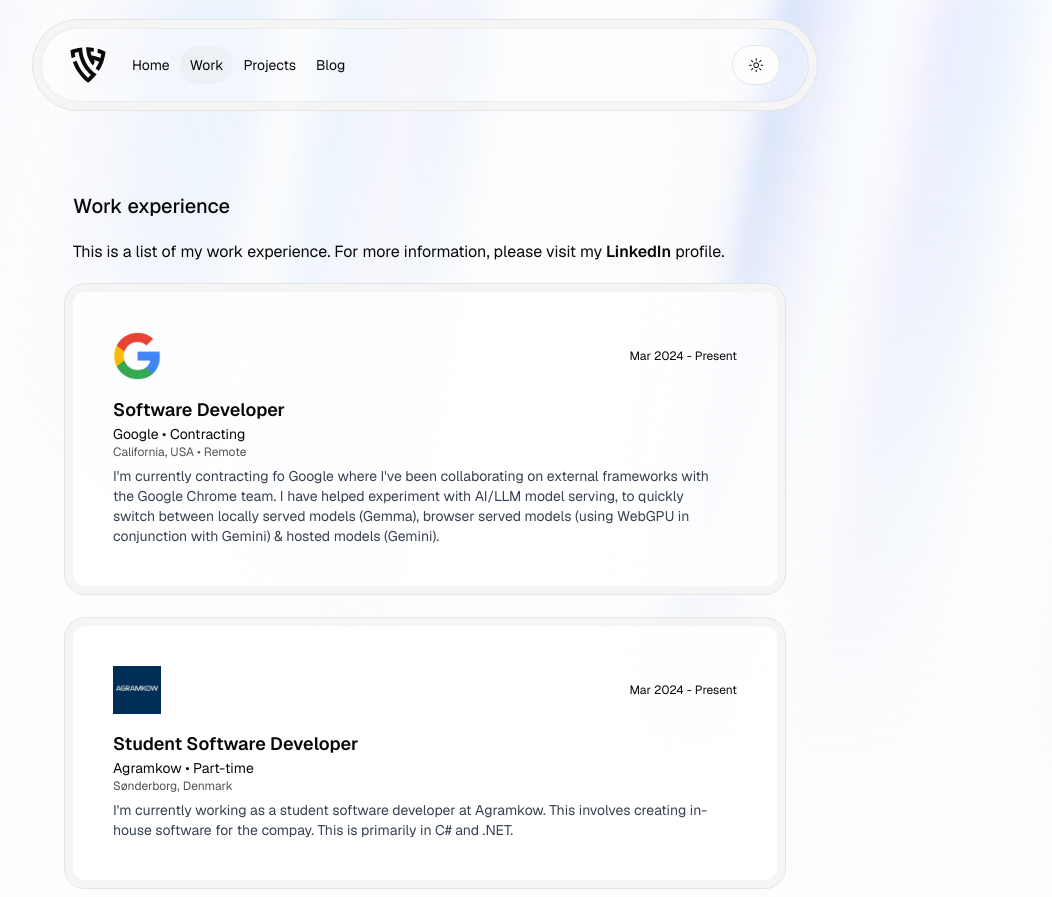
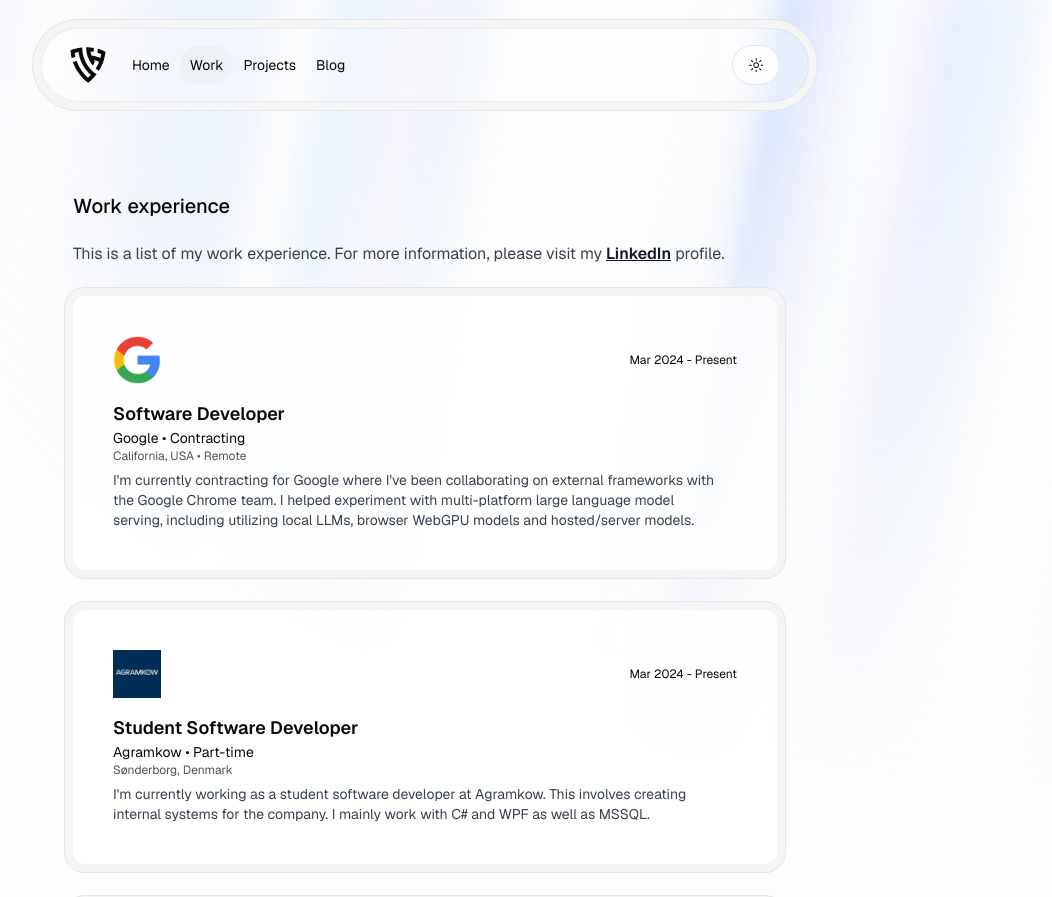
Before and after one commit to jakobhoeg/jakobhoeg.dev, a Next.js app: page /work in a window 1280 px wide. Shown: the top 897 px of the page, without its empty margins (215-1267 px from the left). Built offline with nearby package versions, Linux system fonts and the light colour scheme.

Commit message:
fix: prose classname to add some spacing

```diff
--- a/src/app/blog/page.tsx
+++ b/src/app/blog/page.tsx
@@ -5,7 +5,7 @@ export default function BlogPage() {
   return (
     <div className="flex h-full w-full flex-col gap-5">
       <h1 className="text-xl font-medium">Blog posts</h1>
-      <p className="max-w-prose">
+      <p className="prose dark:prose-invert">
         Coming soon. In the meantime, checkout my{' '}
         <Link className="font-semibold" href="https://medium.com/@jakobhoeg">
           Medium
--- a/src/app/page.tsx
+++ b/src/app/page.tsx
@@ -9,10 +9,10 @@ import Link from 'next/link';
 export default function Home() {
   return (
     <div className="flex h-full w-full flex-col gap-5">
-      <h1 className="text-xl font-medium">Hey, I&apos;m Jakob 👋</h1>
-      <p>
-        An aspiring software developer located in Denmark who loves to create
-        better UX and DX.
+      <h1 className="text-xl font-medium">Hey there, curious 👋</h1>
+      <p className="prose dark:prose-invert">
+        I&apos;m an aspiring software developer located in Denmark and I love to
+        create better UX and DX - especially through OSS (Open Source Software).
         <br />
         Currently, I am contracting for{' '}
         <Link href="/work" className="font-semibold">
--- a/src/app/projects/page.tsx
+++ b/src/app/projects/page.tsx
@@ -7,7 +7,7 @@ export default function ProjectsPage() {
   return (
     <div className="flex h-full w-full flex-col gap-5">
       <h1 className="text-xl font-medium">Projects I&apos;ve worked on</h1>
-      <p className="max-w-prose">
+      <p className="prose dark:prose-invert">
         This is a list of some of the projects I&apos;ve worked on. You can find
         more on my{' '}
         <Link href="/github" className="font-semibold">
--- a/src/app/work/page.tsx
+++ b/src/app/work/page.tsx
@@ -7,7 +7,7 @@ export default function WorkPage() {
   return (
     <div className="flex h-full w-full flex-col gap-5">
       <h1 className="text-xl font-medium">Work experience</h1>
-      <p className="max-w-prose">
+      <p className="prose dark:prose-invert">
         This is a list of my work experience. For more information, please visit
         my{' '}
         <Link
--- a/src/lib/data.tsx
+++ b/src/lib/data.tsx
@@ -8,7 +8,7 @@ export const Work: WorkCardProps[] = [
     location: 'California, USA • Remote',
     logoSrc: '/assets/logos/google.png',
     description:
-      "I'm currently contracting fo Google where I've been collaborating on external frameworks with the Google Chrome team. I have helped experiment with AI/LLM model serving, to quickly switch between locally served models (Gemma), browser served models (using WebGPU in conjunction with Gemini) & hosted models (Gemini).",
+      "I'm currently contracting for Google where I've been collaborating on external frameworks with the Google Chrome team. I helped experiment with multi-platform large language model serving, including utilizing local LLMs, browser WebGPU models and hosted/server models.",
     type: 'Contracting',
     timeframe: 'Mar 2024 - Present',
   },
@@ -19,7 +19,7 @@ export const Work: WorkCardProps[] = [
     location: 'Sønderborg, Denmark',
     logoSrc: '/assets/logos/agramkow.jpg',
     description:
-      "I'm currently working as a student software developer at Agramkow. This involves creating in-house software for the compay. This is primarily in C# and .NET.",
+      "I'm currently working as a student software developer at Agramkow. This involves creating internal systems for the company. I mainly work with C# and WPF as well as MSSQL.",
     type: 'Part-time',
     timeframe: 'Mar 2024 - Present',
   },
```
